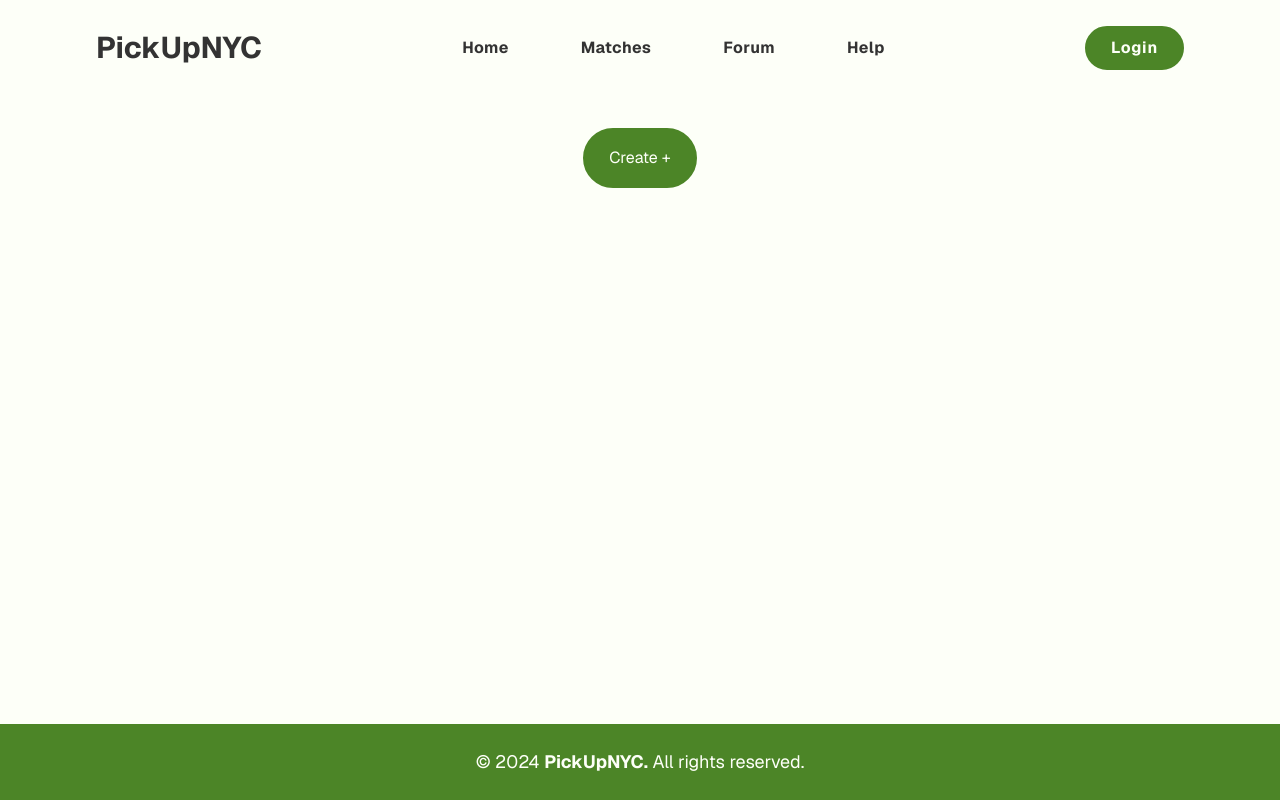
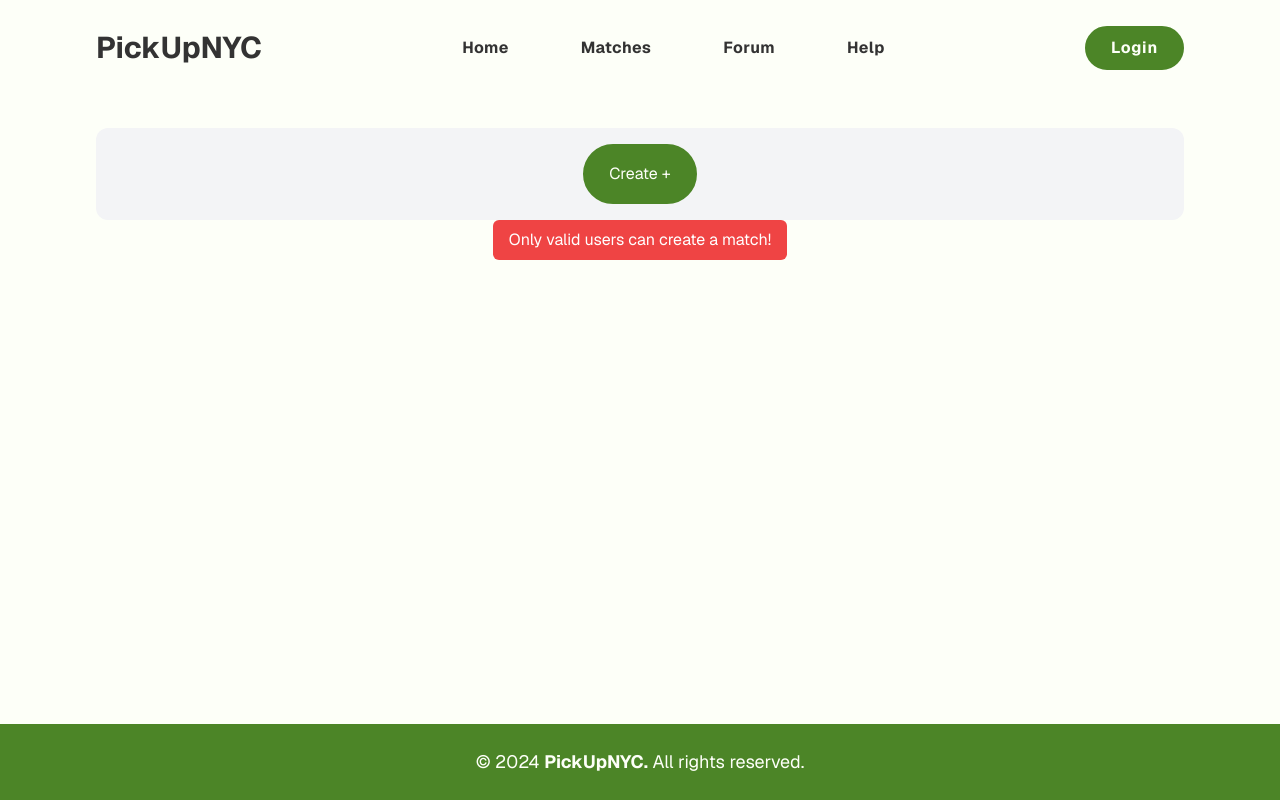
Before and after one commit to pickupnyc/pickupnyc, a React (Vite) app in the folder client/: page /matches in a window 1280 px wide. Both pictures are taken after a click on the button "Create +". Built offline with nearby package versions, Linux system fonts and the light colour scheme; no server answers.

Commit message:
add error for unauthenticated user trying to create a match

```diff
--- a/client/src/pages/Matches.jsx
+++ b/client/src/pages/Matches.jsx
@@ -8,10 +8,12 @@ import MatchForm from "../components/MatchForm";
 const Matches = () => {
     const { user } = useUser();
     const [isOpen, setIsOpen] = useState(false);
+    const [showAuthError, setShowAuthError] = useState(false);
 
     const handleOpenForm = () => {
         if (!user) {
-            console.error("Must be authenticated!");
+            setShowAuthError(true);
+            setTimeout(() => setShowAuthError(false), 3000);
         } else {
             setIsOpen(true);
         }
@@ -23,13 +25,18 @@ const Matches = () => {
 
     return (
         <div className="mx-auto flex w-full max-w-[1440px] flex-col px-24 py-8">
-            <div className="flex w-full items-center justify-center">
+            <div className="relative flex w-full flex-col items-center justify-center gap-y-4 rounded-xl bg-gray-100 p-4">
                 <button
                     onClick={handleOpenForm}
                     className="flex max-w-[140px] justify-center rounded-full border-2 border-darkGreen bg-darkGreen px-6 py-4 text-offWhite hover:bg-offWhite hover:text-darkGreen"
                 >
                     Create +
                 </button>
+                {showAuthError && (
+                    <div className="absolute -bottom-10 rounded-md bg-red-500 px-4 py-2 text-white">
+                        Only valid users can create a match!
+                    </div>
+                )}
             </div>
 
             <Modal isOpen={isOpen} onClose={handleCloseForm}>
```
